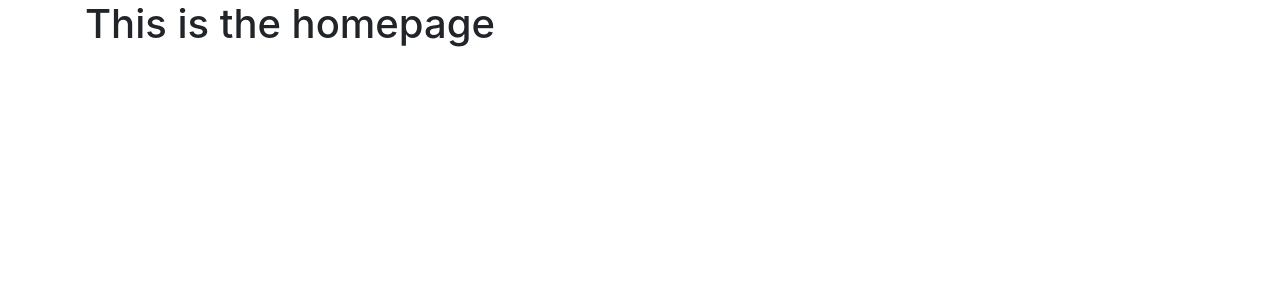
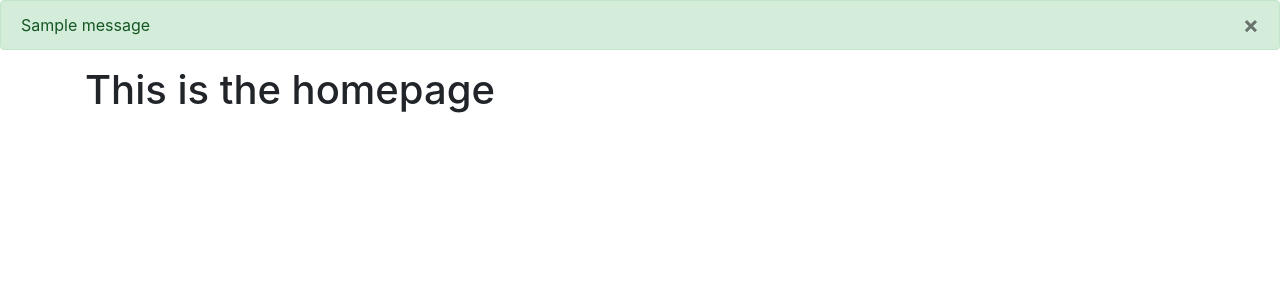
Before and after one commit to bamnelkarvivek/FlaskWebsite, a Flask app: page / in a window 1280 px wide. Shown: the part 56-356 px from the top of the page. Run offline with Flask 3, Linux system fonts and the light colour scheme; one stand-in notice (Sample message) is shown; some libraries are stand-ins or nearby versions.

Commit message:
Added alerts to html and some backend logic

```diff
--- a/website/templates/base.html
+++ b/website/templates/base.html
@@ -30,6 +30,24 @@
             </div>
         </div>
     </nav>
+
+     {% with messages = get_flashed_messages(with_categories=true) %} {% if
+    messages %} {% for category, message in messages %} {% if category ==
+    'error' %}
+    <div class="alert alert-danger alter-dismissable fade show" role="alert">
+      {{ message }}
+      <button type="button" class="close" data-dismiss="alert">
+        <span aria-hidden="true">&times;</span>
+      </button>
+    </div>
+    {% else %}
+    <div class="alert alert-success alter-dismissable fade show" role="alert">
+      {{ message }}
+      <button type="button" class="close" data-dismiss="alert">
+        <span aria-hidden="true">&times;</span>
+      </button>
+    </div>
+    {% endif %} {% endfor %} {% endif %} {% endwith %}
     <div class="container">
         {% block content %}
         {% endblock %}
```
Also changed, not shown: website/auth.py (+28 -3 lines).
